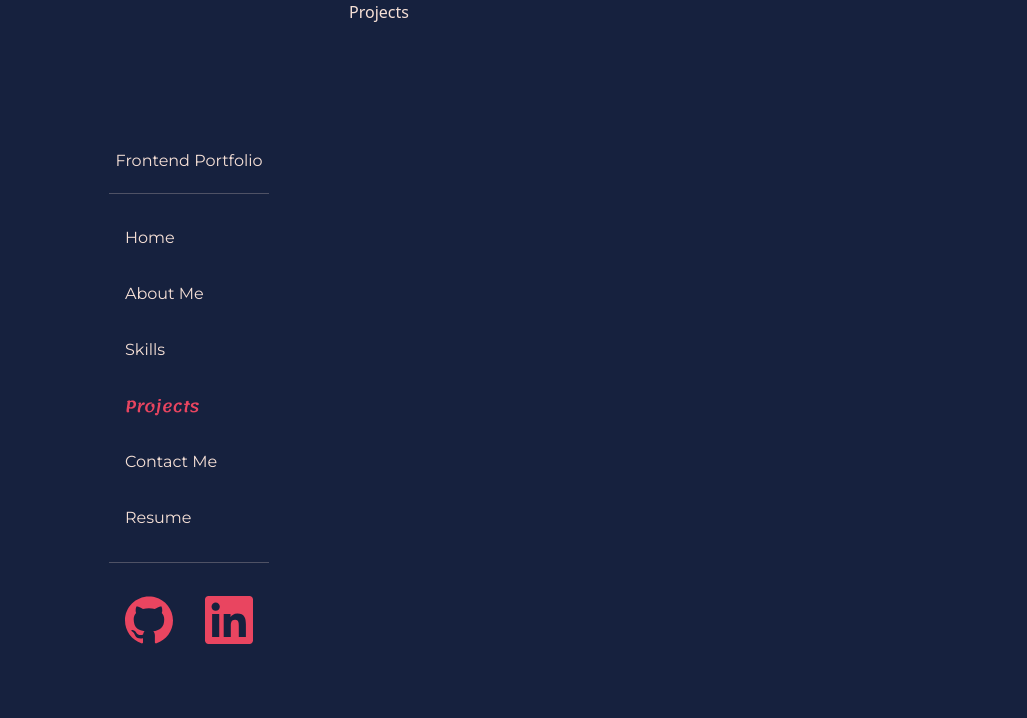
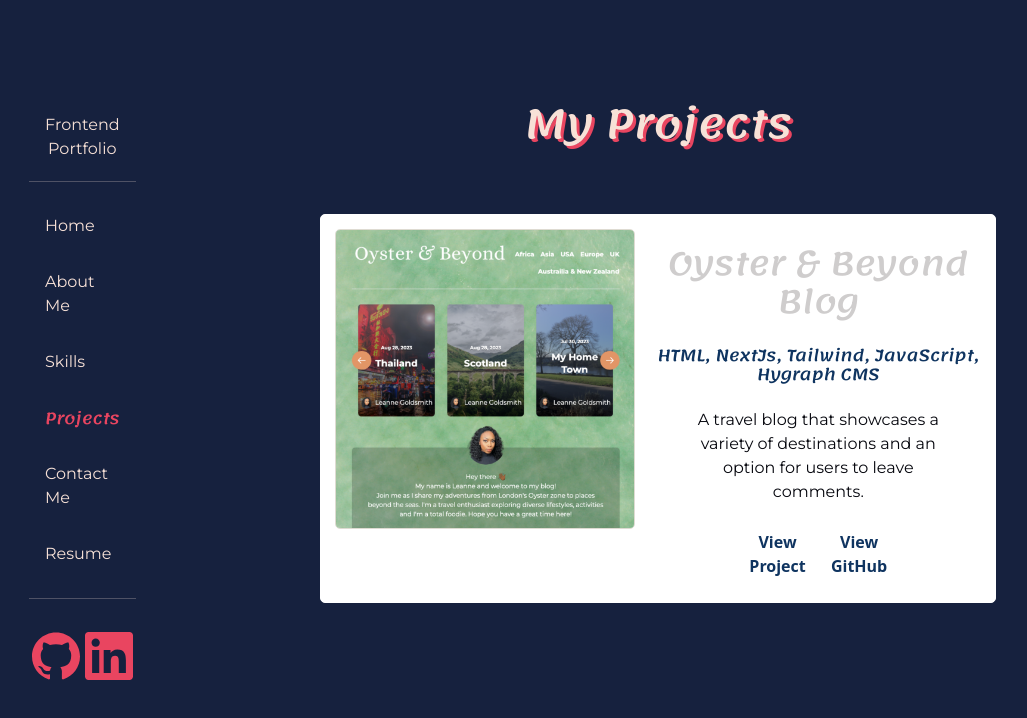
Before and after one commit to LeanneCodes/react-portfolio, a React (Vite) app: page /projects in a window 1280 px wide. Shown: the top 718 px of the page, without its empty margins (99-1126 px from the left). Built offline with nearby package versions, Linux system fonts and the light colour scheme.

Commit message:
start project section

```diff
--- a/src/components/Navbar.css
+++ b/src/components/Navbar.css
@@ -1,5 +1,5 @@
 .desktop {
-    width: 35%;
+    width: 20%;
     padding: 3% 0 3% 10% !important;
     height: 100vh;
     display: flex;
@@ -13,7 +13,7 @@
 
 .nav {
     text-align: left;
-    width: 50% !important;
+    width: 100% !important;
 }
 
 .title {
--- /dev/null
+++ b/src/components/elements/Card.jsx
@@ -0,0 +1,26 @@
+import React from 'react'
+import '../styles/Card.css';
+
+const Card = (props) => {
+  return (
+    <div className='project-card'>
+      <div className='project-image'>
+        <img src={props.img} alt="project-image" />
+      </div>
+      <div className='project-content'>
+        <div className='project-info'>
+          <h4>{props.name}</h4>
+          <h5>{props.tech}</h5>
+          <p className='w-75 mx-auto'>{props.summary}</p>
+          <button>{props.link}</button>
+          <div className='project-link'>
+            <a href={props.link1} target="_blank">View Project</a>
+            <a href={props.link2} target="_blank">View GitHub</a>
+          </div>
+        </div>
+      </div>
+    </div>
+  )
+}
+
+export default Card
--- a/src/components/pages/Projects.jsx
+++ b/src/components/pages/Projects.jsx
@@ -1,8 +1,26 @@
 import React from 'react'
+import '../styles/Projects.css';
+import Card from '../elements/Card';
+import Oyster from "../../assets/oyster-and-beyond-project-cover.png"
+import VaultKey from '../../assets/vaultkey-project-cover.png';
 
 const Projects = () => {
   return (
-    <div>Projects</div>
+    <div className='projects-container container-fluid' id="projects">
+      <h1>My Projects</h1>
+      <div className='projects'>
+        <div className='projects-card'>
+          <Card
+            img={ Oyster }
+            name="Oyster & Beyond Blog"
+            tech="HTML, NextJs, Tailwind, JavaScript, Hygraph CMS"
+            summary="A travel blog that showcases a variety of destinations and an option for users to leave comments."
+            link1="https://oyster-and-beyond-blog.vercel.app/"
+            link2="https://github.com/LeanneCodes/oyster-and-beyond-blog"
+          />
+        </div>
+      </div>
+    </div>
   )
 }
 
--- a/src/components/styles/About.css
+++ b/src/components/styles/About.css
@@ -17,16 +17,16 @@
     width: 65%;
     border-radius: 50%;
     padding: 20px;
-    border: 2px solid var(--coral);
-    box-shadow: 0 0 25px var(--coral);
+    border: 2px solid var(--blue);
+    box-shadow: 0 0 25px var(--blue);
 }
 
 .profile-pic-portrait {
     width: 55%;
-    border-radius: 9%;
+    border-radius: 15%;
     padding: 20px;
-    border: 2px solid var(--coral);
-    box-shadow: 0 0 25px var(--coral);
+    border: 2px solid var(--blue);
+    box-shadow: 0 0 25px var(--blue);
     margin-right: -8rem;
 }
 
--- /dev/null
+++ b/src/components/styles/Card.css
@@ -0,0 +1,62 @@
+.project-image img {
+    border-radius: 5px;
+    margin-right: 20px;
+    width: 300px;
+    height: auto;
+    display: flex;
+    justify-content: flex-start;
+    align-items: center;
+    border: 1px solid var(--lightGrey);
+}
+
+.project-content {
+    height: 100%;
+    text-align: center;
+    display: flex;
+    justify-content: center;
+}
+
+.project-info {
+    display: flex;
+    flex-direction: column;
+    justify-content: space-evenly;
+}
+
+.project-info h4 {
+    font-size: 2rem;
+    margin-top: 1rem;
+    color: var(--bg-2);
+}
+
+.project-info h5 {
+    font-size: 1rem;
+    margin-top: 1rem;
+    color: var(--blue) !important;
+}
+
+.project-info p {
+    margin-top: 1rem;
+}
+
+.project-info button {
+    background-color: transparent;
+    border: none;
+    font-size: 1rem;
+    color: var(--bg-2);
+    font-weight: 700;
+    cursor: pointer;
+}
+
+.project-card {
+    text-align: center;
+    display: flex;
+}
+
+@media screen and (max-width: 1024px) {
+    .project-content {
+        height: 350px;
+        text-align: center;
+        display: flex;
+        justify-content: center;
+    }
+}
--- /dev/null
+++ b/src/components/styles/Projects.css
@@ -0,0 +1,73 @@
+.projects-container {
+    min-height: 100vh;
+    padding: 100px !important;
+}
+
+.projects {
+    display: grid;
+    grid-template-columns: auto;
+}
+
+.projects-card {
+    background-color: white;
+    margin-top: 1rem;
+    width: 100%;
+    padding: 14px;
+    margin: 10px auto;
+    border: 1px solid white;
+    border-radius: 5px;
+    color: var(--bg-2);
+    display: flex;
+    justify-content: space-evenly;
+    width: 80%;
+}
+
+.project-link {
+    display: flex;
+    justify-content: space-around;
+    text-align: center;
+    width: 50%;
+    margin: 10px auto;
+}
+
+.project-link a {
+    color: var(--blue);
+    text-decoration: none !important;
+}
+
+.project-link a:hover {
+    color: var(--coral);
+}
+
+@media screen and (max-width: 768px) {
+    .projects {
+        flex-wrap: wrap;
+        margin-top: 1rem;
+    }
+
+    .projects-card {
+        width: 48%;
+        margin: 10px 10px 0 0;
+    }
+}
+
+@media screen and (max-width: 425px) {
+    .projects-card {
+        width: 93%;
+        margin: 10px 0;
+    }
+
+    .projects {
+        margin-top: 2rem;
+    }
+
+    .projects-container {
+        padding: 2rem 1rem !important;
+    }
+}
+
+@media screen and (max-width: 320px) {
+    .projects {
+        margin-top: 1rem;
+    }
+}
--- a/src/components/styles/Skills.css
+++ b/src/components/styles/Skills.css
@@ -42,6 +42,8 @@
     grid-template-columns: auto auto auto auto auto;
     height: 290px;
     grid-gap: 5px;
+    width: 80%;
+    margin: auto;
 }
 
 .grid-item {
```
Also changed, not shown: src/assets/oyster-and-beyond-project-cover.png (added), src/assets/vaultkey-project-cover.png (added).
